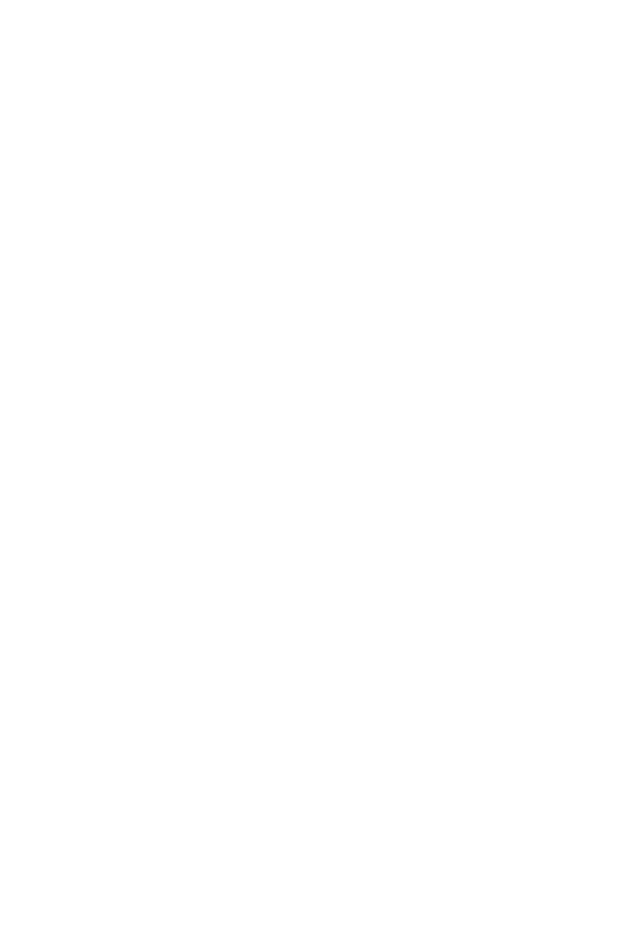
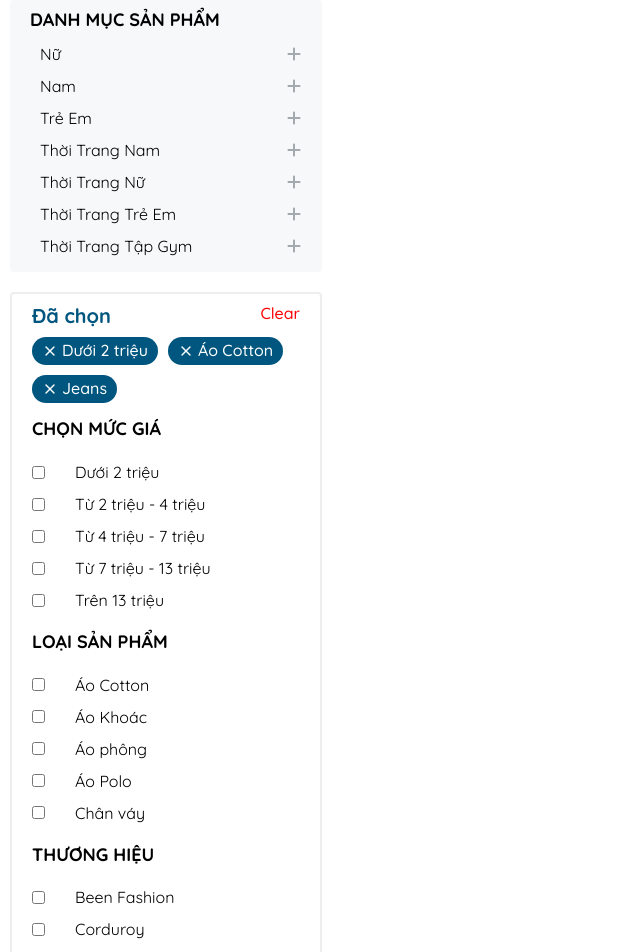
Before and after one commit to seosau/FrontEndFashionUIT-reactjs, a React (Create React App) app: page /products in a window 1280 px wide. Before the commit this address had no page. Shown: the part 120-1072 px from the top of the page, without its empty margins (0-640 px from the left). Before the commit the page ends 800 px from the top, so only its background shows below. Built offline with nearby package versions, Linux system fonts and the light colour scheme.

Commit message:
commit to pull code

```diff
--- a/src/components/Header/Header.jsx
+++ b/src/components/Header/Header.jsx
@@ -13,12 +13,7 @@ function Header() {
     <div className={cx("container")}>
       <header className={cx("header")}>
         <div className={cx("header__logo")}>
-          <img
-            className={cx("header__img")}
-            src="//bizweb.dktcdn.net/100/451/884/themes/857425/assets/logo.png?1706504358658"
-            alt="logo"
-          />
-
+          <img className={cx("header__img")} src="//bizweb.dktcdn.net/100/451/884/themes/857425/assets/logo.png?1706504358658" alt="logo" />
         </div>
         <div className={cx("header__navbar")}>
           <div className={cx("header__top")}>
@@ -36,11 +31,7 @@ function Header() {
               </span>
             </div>
             <div className={cx("header__search")}>
-              <input
-                type="text"
-                className={cx("header_searchbox")}
-                placeholder="Tìm sản phẩm"
-              />
+              <input type="text" className={cx("header_searchbox")} placeholder="Tìm sản phẩm" />
               <button className={cx("btn-search")}>
                 <BsSearch className={cx("header__icon")} />
               </button>
@@ -60,7 +51,7 @@ function Header() {
               <Link href="#">Trẻ em</Link>
             </li>
             <li className={cx("header__bot-item")}>
-              <Link href="#">Sản phẩm</Link>
+              <Link to="/products">Sản phẩm</Link>
             </li>
             <li className={cx("header__bot-item")}>
               <Link href="#">Tin tức</Link>
--- a/src/components/Header/Header.module.scss
+++ b/src/components/Header/Header.module.scss
@@ -1,4 +1,4 @@
-.container{
+.container {
   display: flex;
 }
 .header {
@@ -6,6 +6,7 @@
   display: flex;
   justify-content: space-around;
   align-items: center;
+  width: 1260px;
 }
 .header__logo {
   margin-right: 50px;
@@ -18,7 +19,6 @@
   width: 100%;
 }
 .header__top {
-
   display: flex;
   justify-content: space-between;
   align-items: center;
@@ -86,7 +86,7 @@
   align-items: center;
   padding: 5px;
 }
-.header__bot-item a{
+.header__bot-item a {
   color: #333;
   font-weight: 600;
 }
--- /dev/null
+++ b/src/pages/AllProducts/AllProducts.js
@@ -0,0 +1,125 @@
+import { Link } from "react-router-dom";
+import style from "./AllProducts.module.scss";
+import className from "classnames/bind";
+import { FiX } from "react-icons/fi";
+import { FaPlus } from "react-icons/fa6";
+import { BsSortDown } from "react-icons/bs";
+import React, { useState } from "react";
+const cx = className.bind(style);
+export default function AllProducts() {
+  const collectionLinks = ["Nữ", "Nam", "Trẻ Em", "Thời Trang Nam", "Thời Trang Nữ", "Thời Trang Trẻ Em", "Thời Trang Tập Gym"];
+  const priceFilter = ["Dưới 2 triệu", "Từ 2 triệu - 4 triệu", "Từ 4 triệu - 7 triệu", "Từ 7 triệu - 13 triệu", "Trên 13 triệu"];
+  const typeFilter = ["Áo Cotton", "Áo Khoác", "Áo phông", "Áo Polo", "Chân váy", "Đồ tập Gym"];
+  const brandFilter = ["Been Fashion", "Corduroy"];
+  const colorFilter = ["Xanh lá cây", "Đen", "Trắng", "Hồng", "Đỏ", "Cam", "Vàng", "Tím"];
+  const fabricTypeFilter = ["Cotton", "Kaki", "Kate", "Jeans", "Len"];
+  const [selectedFilter, setselectedFilter] = useState(["Dưới 2 triệu", "Áo Cotton", "Jeans"]);
+  return (
+    <div className={cx("container")}>
+      <div className={cx("main")}>
+        <div className={cx("sideBar")}>
+          <div className={cx("collectionContainer")}>
+            <div className={cx("collectionTitle")}>DANH MỤC SẢN PHẨM</div>
+            <ul className={cx("collectionLinkContainer")}>
+              {collectionLinks.map((item) => (
+                <li className={cx("collectionLinkItem")}>
+                  <div className={cx("collectionLinkItemLeft")}>
+                    <div className={cx("highlight")}></div>
+                    <p className={cx("collectionLinkTxt")}>{item}</p>
+                  </div>
+                  <FaPlus color="#a4a9ae" />
+                </li>
+              ))}
+            </ul>
+          </div>
+          <div className={cx("filter")}>
+            <div className={cx("selectedContainer")}>
+              <div className={cx("selectedHeading")}>
+                <div className={cx("selectedTitle")}>Đã chọn</div>
+                <div className={cx("selectedClear")}>
+                  <div className={cx("selectedClearTxt")}>Clear</div>
+                </div>
+              </div>
+              <ul className={cx("selectedList")}>
+                {selectedFilter.map((item) => (
+                  <li className={cx("selectedItem")}>
+                    <div className={cx("selectedItemIcon")}>
+                      <FiX color="#fff" />
+                    </div>
+                    <div className={cx("selectedItemTxt")}>{item}</div>
+                  </li>
+                ))}
+              </ul>
+            </div>
+            <div className={cx("filterItem")}>
+              <div className={cx("filterItemTitle")}>CHỌN MỨC GIÁ</div>
+              <ul className={cx("filterOpt")}>
+                {priceFilter.map((item) => (
+                  <li className={cx("filterOptItem")}>
+                    <input className={cx("filterCheckBox")} type="checkbox"></input>
+                    <p className={cx("filterOptItemTxt")}>{item}</p>
+                  </li>
+                ))}
+              </ul>
+            </div>
+            <div className={cx("filterItem")}>
+              <div className={cx("filterItemTitle")}>LOẠI SẢN PHẨM</div>
+              <ul className={cx("filterOpt")}>
+                {typeFilter.map((item) => (
+                  <li className={cx("filterOptItem")}>
+                    <input className={cx("filterCheckBox")} type="checkbox"></input>
+                    <p className={cx("filterOptItemTxt")}>{item}</p>
+                  </li>
+                ))}
+              </ul>
+            </div>
+            <div className={cx("filterItem")}>
+              <div className={cx("filterItemTitle")}>THƯƠNG HIỆU</div>
+              <ul className={cx("filterOpt")}>
+                {brandFilter.map((item) => (
+                  <li className={cx("filterOptItem")}>
+                    <input className={cx("filterCheckBox")} type="checkbox"></input>
+                    <p className={cx("filterOptItemTxt")}>{item}</p>
+                  </li>
+                ))}
+              </ul>
+            </div>
+            <div className={cx("filterItem")}>
+              <div className={cx("filterItemTitle")}>MÀU SẮC</div>
+              <ul className={cx("filterOpt")}>
+                {colorFilter.map((item) => (
+                  <li className={cx("filterOptItem")}>
+                    <input className={cx("filterCheckBox")} type="checkbox"></input>
+                    <p className={cx("filterOptItemTxt")}>{item}</p>
+                  </li>
+                ))}
+              </ul>
+            </div>
+            <div className={cx("filterItem")}>
+              <div className={cx("filterItemTitle")}>KIỂU VẢI</div>
+              <ul className={cx("filterOpt")}>
+                {fabricTypeFilter.map((item) => (
+                  <li className={cx("filterOptItem")}>
+                    <input className={cx("filterCheckBox")} type="checkbox"></input>
+                    <p className={cx("filterOptItemTxt")}>{item}</p>
+                  </li>
+                ))}
+              </ul>
+            </div>
+          </div>
+        </div>
+        <div className={cx("products")}>
+          <div className={cx("productsHeading")}>
+            <div className={cx("productsHeadingTitle")}>TẤT CẢ SẢN PHẨM</div>
+            <div className={cx("sortContainer")}>
+              <div className={cx("sortIcon")}>
+                <BsSortDown />
+              </div>
+              <div className={cx("sortTitle")}></div>
+            </div>
+          </div>
+        </div>
+      </div>
+    </div>
+  );
+}
--- /dev/null
+++ b/src/pages/AllProducts/AllProducts.module.scss
@@ -0,0 +1,163 @@
+.container {
+  width: 100%;
+  display: flex;
+  justify-content: center;
+  margin-bottom: 40px;
+}
+.main {
+  margin-top: 40px;
+  width: 1260px;
+}
+.sideBar {
+  width: 312px;
+  height: auto;
+  background-color: #fff;
+}
+.collectionContainer {
+  background-color: #f7f8f9;
+  width: 100%;
+  height: auto;
+  padding: 10px 20px;
+  border-radius: 4px;
+}
+.collectionTitle {
+  color: #000;
+  font-weight: 800;
+  font-size: 18px;
+  margin-bottom: 8px;
+}
+.collectionLinkContainer {
+}
+.collectionLinkItem {
+  display: flex;
+  width: 100%;
+  justify-content: space-between;
+  height: 32px;
+  align-items: center;
+}
+.highlight {
+  width: 0px;
+  height: 0px;
+  width: 2px;
+  transition: all 0.2s;
+  background-color: transparent;
+}
+.collectionLinkItemLeft {
+  display: flex;
+  height: 30px;
+  align-items: center;
+}
+.collectionLinkItem:hover {
+  cursor: pointer;
+  .collectionLinkTxt {
+    color: #01567f;
+  }
+  .highlight {
+    height: 20px;
+    background-color: #01567f;
+  }
+}
+.collectionLinkTxt {
+  margin-left: 8px;
+  user-select: none;
+}
+.filter {
+  margin-top: 20px;
+  border: 2px solid #eeeeee;
+  width: 100%;
+  height: auto;
+  padding: 10px 20px;
+  border-radius: 4px;
+}
+.filterItem {
+  margin-bottom: 10px;
+}
+.filterItemTitle {
+  color: #000;
+  font-weight: 800;
+  font-size: 18px;
+  margin: 16px 0px;
+}
+.filterOpt {
+  max-height: 160px;
+  overflow-x: hidden;
+}
+.filterOpt::-webkit-scrollbar {
+  width: 6px;
+  background: #fff;
+}
+.filterOpt.filterOpt::-webkit-scrollbar-track {
+  border-radius: 6px;
+  background: #f1f1f1;
+  border: #dcdcdc 1px solid;
+}
+.filterOpt.filterOpt::-webkit-scrollbar-thumb {
+  border-radius: 6px;
+  background: #01567f;
+}
+.filterOptItem {
+  display: flex;
+  width: 100%;
+  justify-content: flex-start;
+  height: 32px;
+  align-items: center;
+}
+.filterOptItem:hover {
+  cursor: pointer;
+}
+.filterOptItemTxt {
+  margin-left: 30px;
+  user-select: none;
+}
+.selectedContainer {
+  width: 100%;
+}
+.selectedHeading {
+  display: flex;
+  width: 100%;
+  justify-content: space-between;
+  margin-bottom: 10px;
+}
+.selectedTitle {
+  color: #01567f;
+  font-weight: 1000;
+  font-size: 20px;
+}
+.selectedClearTxt {
+  color: red;
+  user-select: none;
+  font-weight: 500;
+}
+.selectedClear:hover {
+  cursor: pointer;
+}
+.selectedList {
+  display: flex;
+  flex-wrap: wrap;
+  gap: 10px;
+}
+.selectedItem {
+  background-color: #01567f;
+  width: auto;
+  height: auto;
+  display: flex;
+  justify-content: space-between;
+  align-items: center;
+  padding: 4px 10px;
+  border-radius: 15px;
+}
+.selectedItemIcon {
+  height: 16px;
+}
+.selectedItemIcon:hover {
+  cursor: pointer;
+}
+.selectedItemTxt {
+  color: #fff;
+  font-weight: 500;
+  height: 16px;
+  font-size: 16px;
+  margin-bottom: 4px;
+  margin-left: 4px;
+  user-select: none;
+}
--- a/src/routes/routes.js
+++ b/src/routes/routes.js
@@ -1,4 +1,5 @@
 import { Home } from "../pages";
+import AllProducts from "../pages/AllProducts/AllProducts";
 import Login from "../pages/Login/Login";
 import Register from "../pages/Register/Register";
 
@@ -23,4 +24,8 @@ export const publicRoutes = [
     path: "/register",
     component: Register,
   },
+  {
+    path: "/products",
+    component: AllProducts,
+  },
 ];
```
Also changed, not shown: src/components/GlobalStyles/GlobalStyles.scss (+3 -4 lines).
